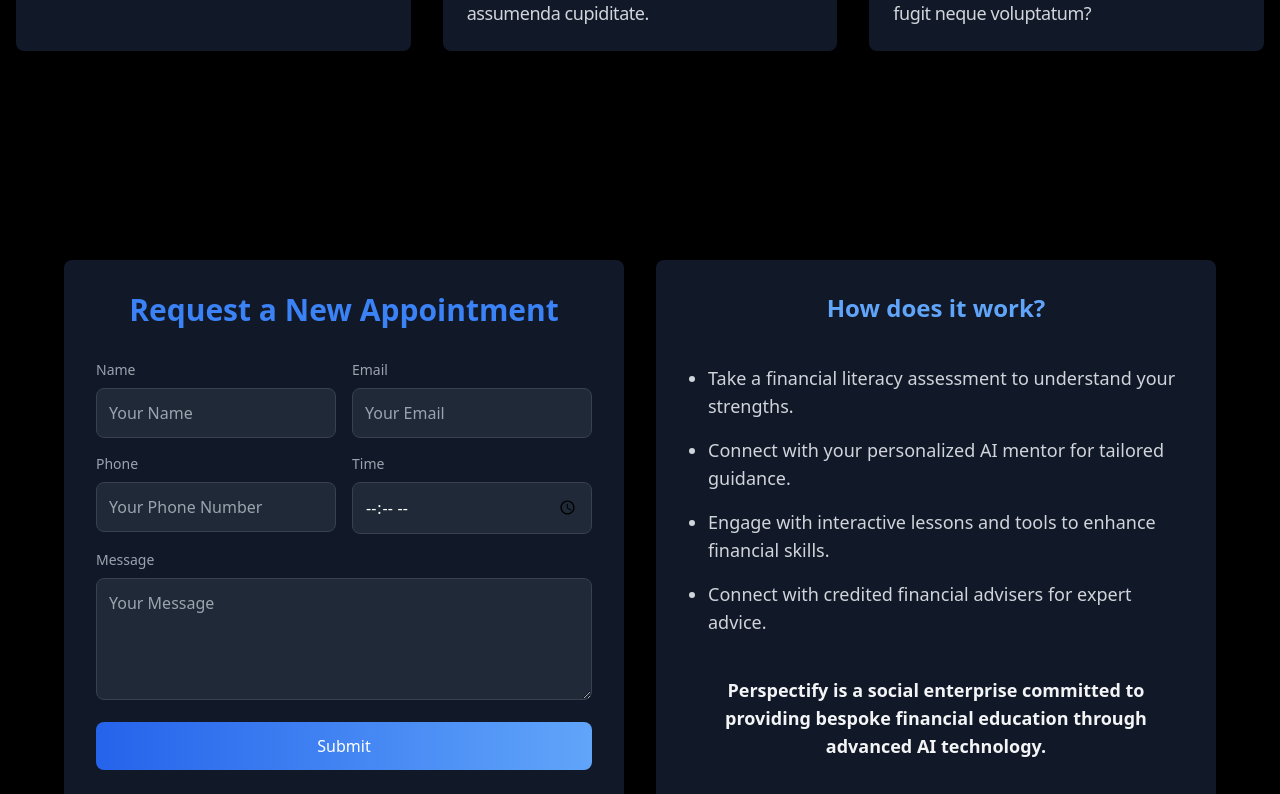
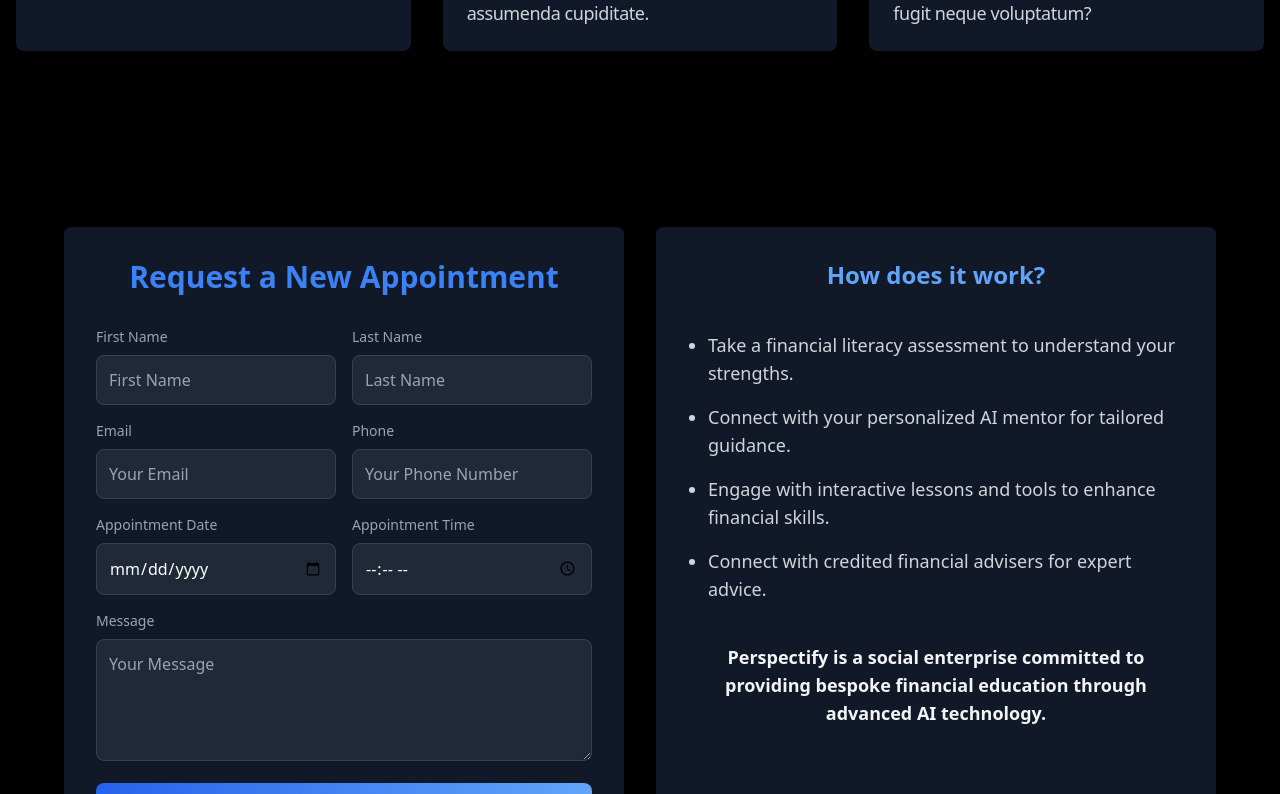
Before and after one commit to RATIKANTA1/PerspectifyAI, a React (Create React App) app: page / in a window 1280 px wide. Shown: the part 2160-2954 px from the top of the page. Built offline with nearby package versions, Linux system fonts and the light colour scheme.

Commit message:
appointment date added

```diff
--- a/src/Components/Booking.jsx
+++ b/src/Components/Booking.jsx
@@ -2,9 +2,11 @@ import React, { useState } from 'react';
 
 function Booking() {
   const [formData, setFormData] = useState({
-    name: '',
+    firstName: '',
+    lastName: '',
     email: '',
     phone: '',
+    date: '',
     time: '',
     message: ''
   });
@@ -12,7 +14,7 @@ function Booking() {
   const handleChange = (e) => {
     const { name, value } = e.target;
 
-    if (name === 'name' && !/^[a-zA-Z\s]*$/.test(value)) return;
+    if ((name === 'firstName' || name === 'lastName') && !/^[a-zA-Z\s]*$/.test(value)) return;
     if (name === 'phone' && !/^[0-9]*$/.test(value)) return;
 
     setFormData({ ...formData, [name]: value });
@@ -24,27 +26,40 @@ function Booking() {
   };
 
   return (
-    <section id="book-appointment" className="bg-black text-white min-h-screen py-12 px-0 flex items-center justify-center">
-      <div className="container mx-auto max-w-6xl flex flex-col md:flex-row  gap-8 ">
+    <section id="book-appointment" className="bg-black text-white min-h-screen py-24 px-0 flex items-center justify-center">
+      <div className="container mx-auto max-w-6xl flex flex-col md:flex-row gap-8">
         {/* Left: Booking Form */}
         <div className="w-full md:w-1/2 bg-gray-900 p-8 rounded-lg shadow-xl">
           <h2 className="text-3xl font-bold text-center text-blue-500 mb-8">
             Request a New Appointment
           </h2>
           <form onSubmit={handleSubmit} className="grid grid-cols-2 gap-4">
-            {/* Name & Email */}
+            {/* First Name & Last Name */}
             <div className="col-span-1">
-              <label className="block text-gray-400 text-sm mb-2">Name</label>
+              <label className="block text-gray-400 text-sm mb-2">First Name</label>
               <input
                 type="text"
-                name="name"
-                value={formData.name}
+                name="firstName"
+                value={formData.firstName}
                 onChange={handleChange}
                 className="w-full p-3 border border-gray-700 rounded-lg bg-gray-800 text-white"
-                placeholder="Your Name"
+                placeholder="First Name"
                 required
               />
             </div>
+            <div className="col-span-1">
+              <label className="block text-gray-400 text-sm mb-2">Last Name</label>
+              <input
+                type="text"
+                name="lastName"
+                value={formData.lastName}
+                onChange={handleChange}
+                className="w-full p-3 border border-gray-700 rounded-lg bg-gray-800 text-white"
+                placeholder="Last Name"
+                required
+              />
+            </div>
+            {/* Email */}
             <div className="col-span-1">
               <label className="block text-gray-400 text-sm mb-2">Email</label>
               <input
@@ -57,7 +72,7 @@ function Booking() {
                 required
               />
             </div>
-            {/* Phone & Time */}
+            {/* Phone */}
             <div className="col-span-1">
               <label className="block text-gray-400 text-sm mb-2">Phone</label>
               <input
@@ -70,8 +85,21 @@ function Booking() {
                 required
               />
             </div>
+            {/* Appointment Date */}
             <div className="col-span-1">
-              <label className="block text-gray-400 text-sm mb-2">Time</label>
+              <label className="block text-gray-400 text-sm mb-2">Appointment Date</label>
+              <input
+                type="date"
+                name="date"
+                value={formData.date}
+                onChange={handleChange}
+                className="w-full p-3 border border-gray-700 rounded-lg bg-gray-800 text-white"
+                required
+              />
+            </div>
+            {/* Appointment Time */}
+            <div className="col-span-1">
+              <label className="block text-gray-400 text-sm mb-2">Appointment Time</label>
               <input
                 type="time"
                 name="time"
```
